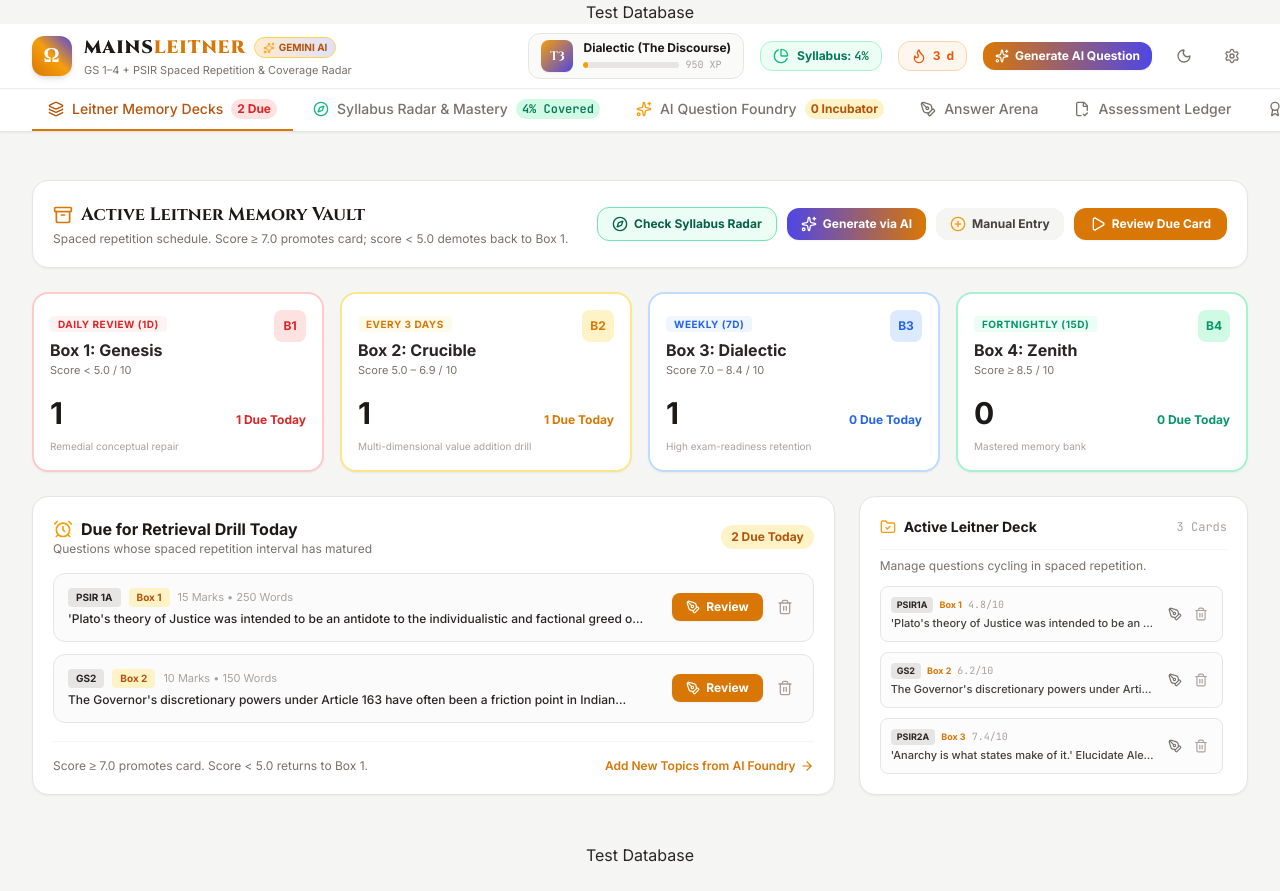
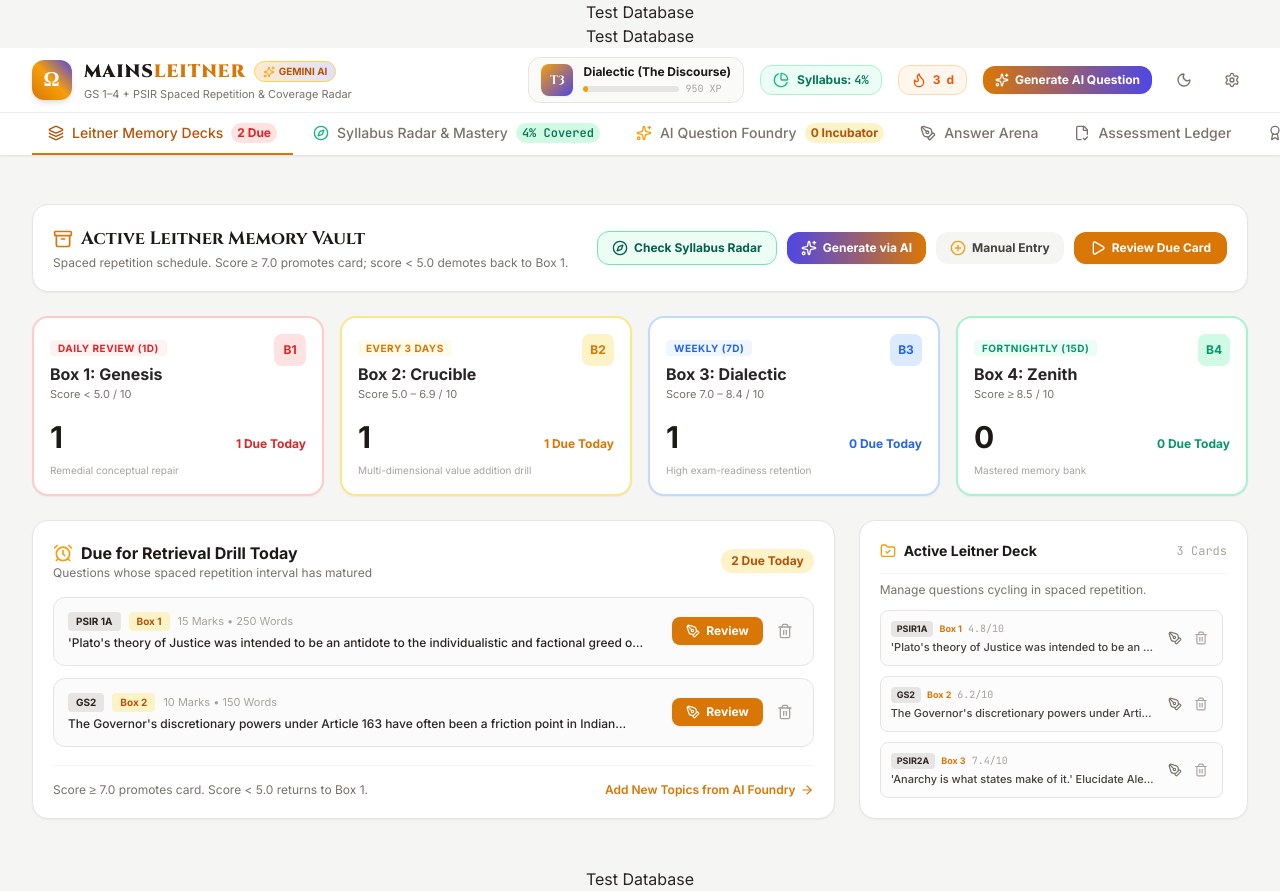
Before and after one commit to anjaanamn02/mains_preparation, a plain HTML site: page index.html in a window 1280 px wide. Before the commit the page ends 867 px from the top, so only its background shows below. Drawn offline with nearby package versions, Linux system fonts and the light colour scheme.

Commit message:
Update index.html

```diff
--- a/index.html
+++ b/index.html
@@ -86,6 +86,9 @@
 </head>
 <body class="bg-stone-100 text-stone-800 dark:bg-abstract-darkbg dark:text-stone-100 min-h-screen flex flex-col font-sans transition-colors duration-200">
 <button onclick="testInsert()">Test Database</button>
+  <button onclick="testInsert()">
+Test Database
+</button>
   <header class="sticky top-0 z-40 bg-white/95 dark:bg-abstract-darkcard/95 backdrop-blur-md border-b border-stone-200 dark:border-abstract-cardborder shadow-sm">
     <div class="max-w-7xl mx-auto px-4 sm:px-6 lg:px-8 h-16 flex items-center justify-between">
       <!-- Seal & Title -->
```
